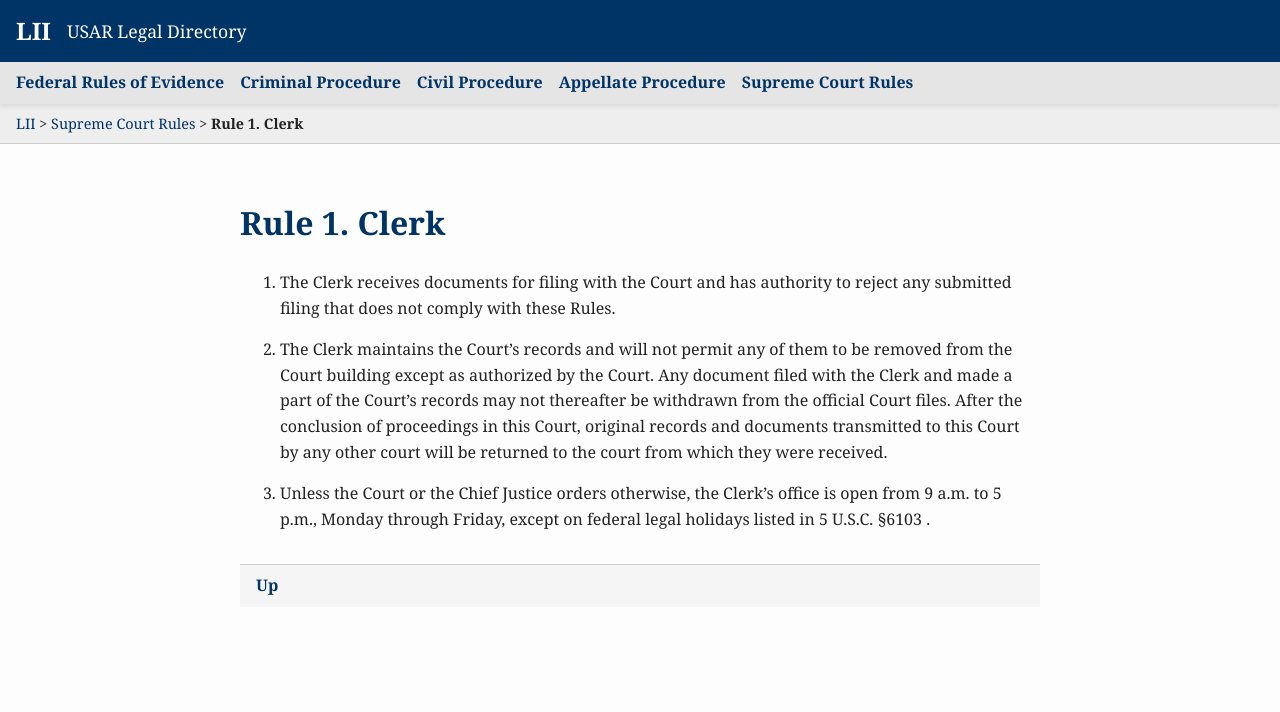
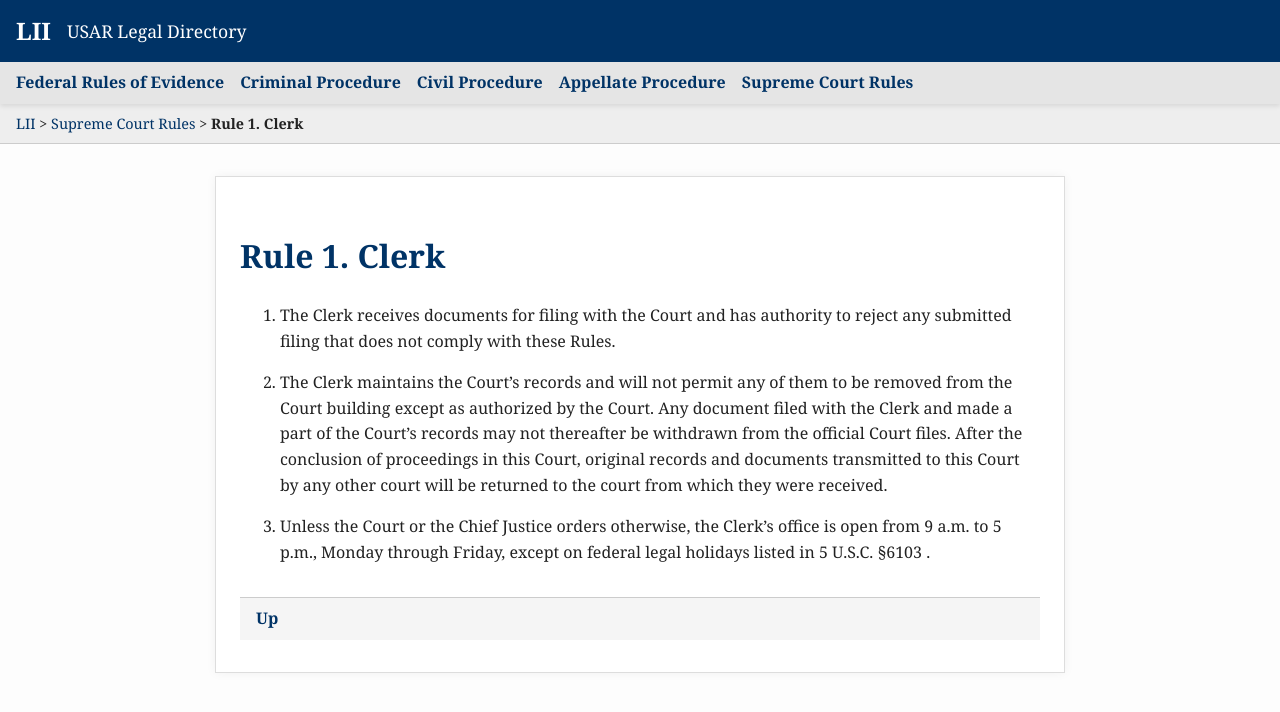
Before and after one commit to usarscotus/legal-directory, a Jekyll site: the page built from supct/rule_1.md, in a window 1280 px wide. Shown: the top 712 px of the page. Built offline with Jekyll 4.4.1, drawn with Linux system fonts in a browser that asks for light colours.

Commit message:
updating margins

```diff
--- a/_layouts/rule.html
+++ b/_layouts/rule.html
@@ -16,7 +16,7 @@
         <strong>{{ page.title }}</strong>
     </div>
 
-    <main>
+    <main id="top" class="content-container">
         <h1>{{ page.title }}</h1>
         {{ content }}
 
--- a/assets/style.css
+++ b/assets/style.css
@@ -119,3 +119,12 @@ footer {
 .up-link a:hover {
   text-decoration: underline;
 }
+
+.content-container {
+  max-width: 800px;
+  margin: 2rem auto;
+  padding: 2rem 1.5rem;
+  background: #fff;
+  box-shadow: 0 0 10px rgba(0, 0, 0, 0.05);
+  border: 1px solid #ddd;
+}
```
